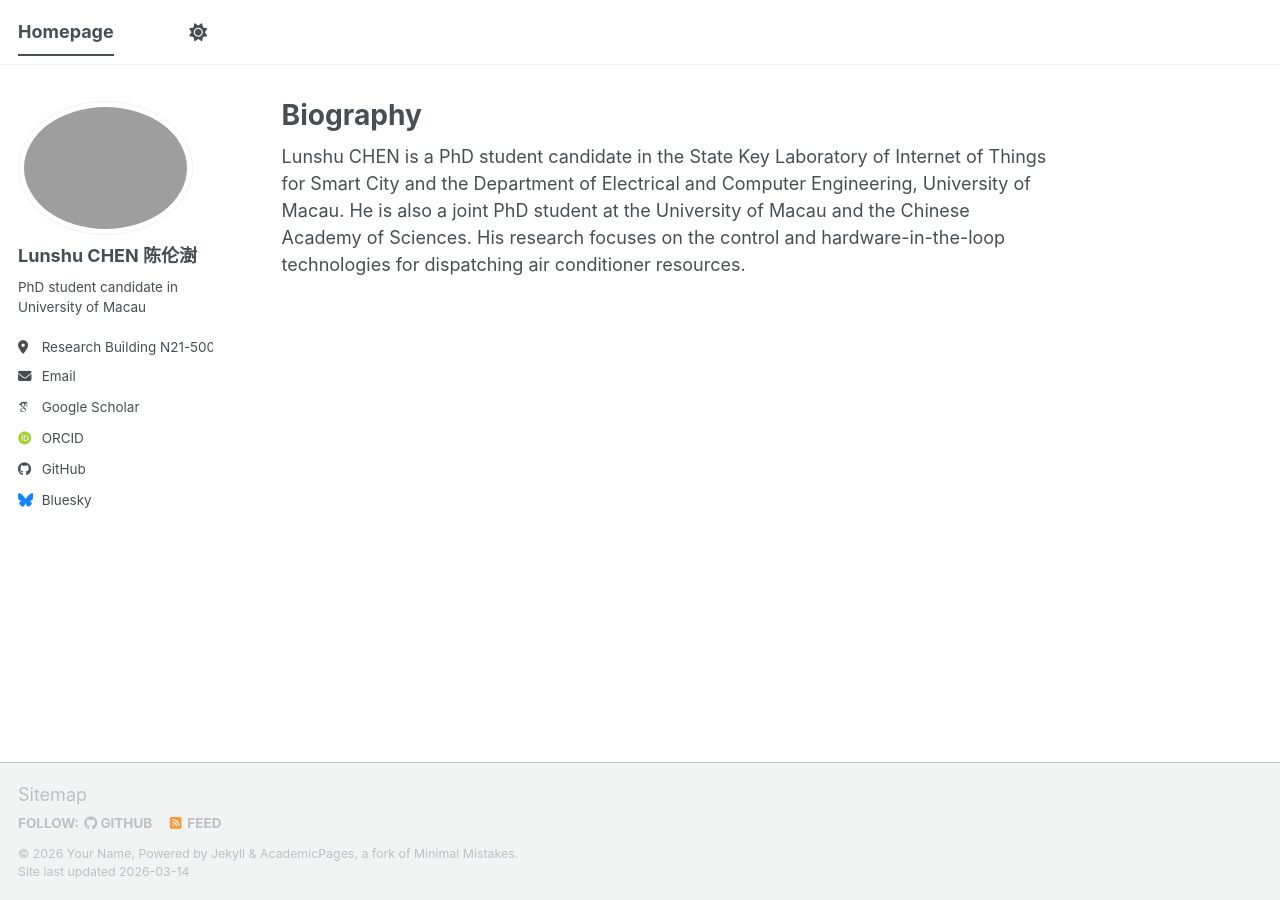
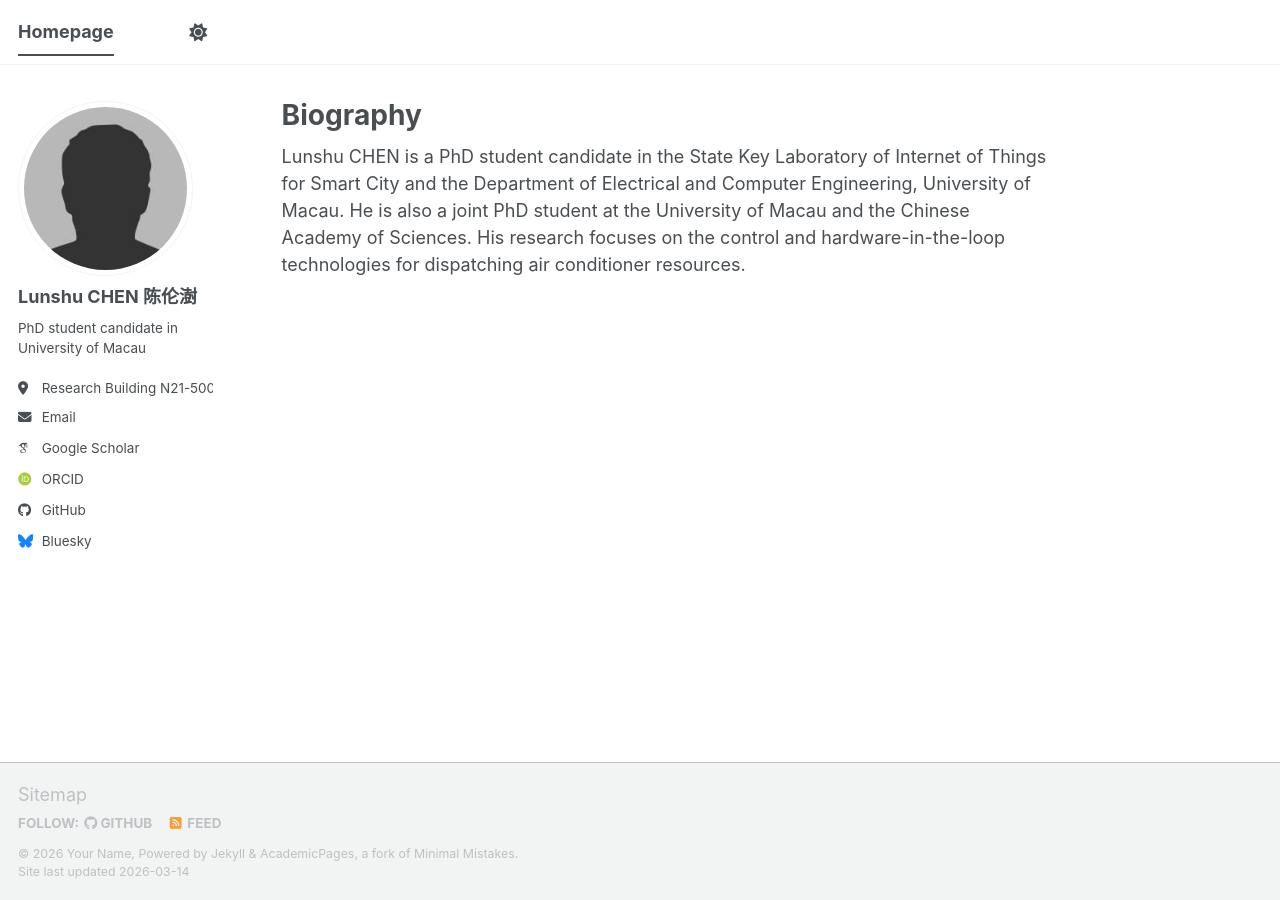
Before and after one commit to chenlunshu/CV, a Jekyll site: the page built from _pages/about.md, in a window 1280 px wide. Built offline with Jekyll 4.4.1, drawn with Linux system fonts in a browser that asks for light colours; some web fonts are replaced; a script bundle is joined from its source files by our own code; library files that are not in the unit come from our copies.

Commit message:
Update _config.yml

```diff
--- a/_config.yml
+++ b/_config.yml
@@ -23,7 +23,7 @@
 #               Additional customization can be done by editing /_includes/author-profile.html
 author:
   # Biographic information
-  avatar           : "Pfig.jpg"
+  avatar           : "bio-photo.jpg"
   name             : "Lunshu CHEN 陈伦澍"
   pronouns         : # example: "she/her"
   bio              : "PhD student candidate in University of Macau"
```
